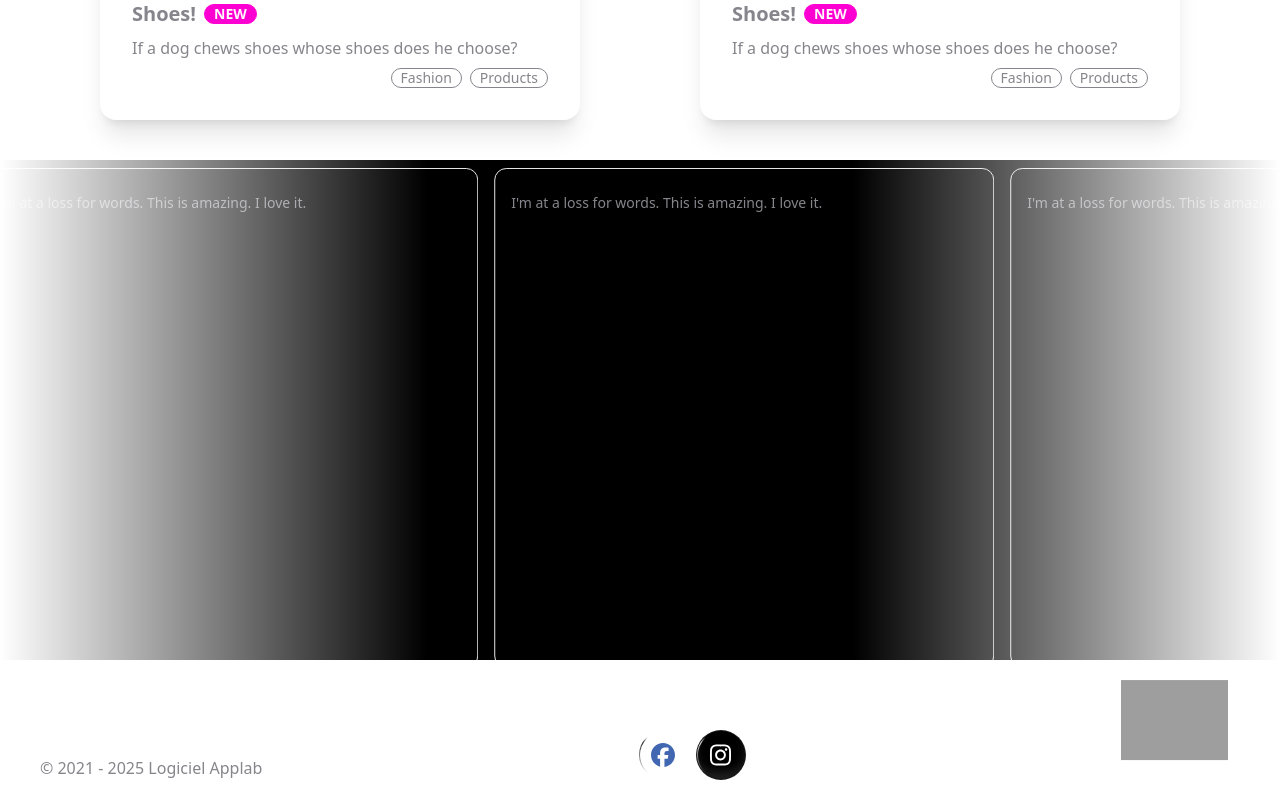
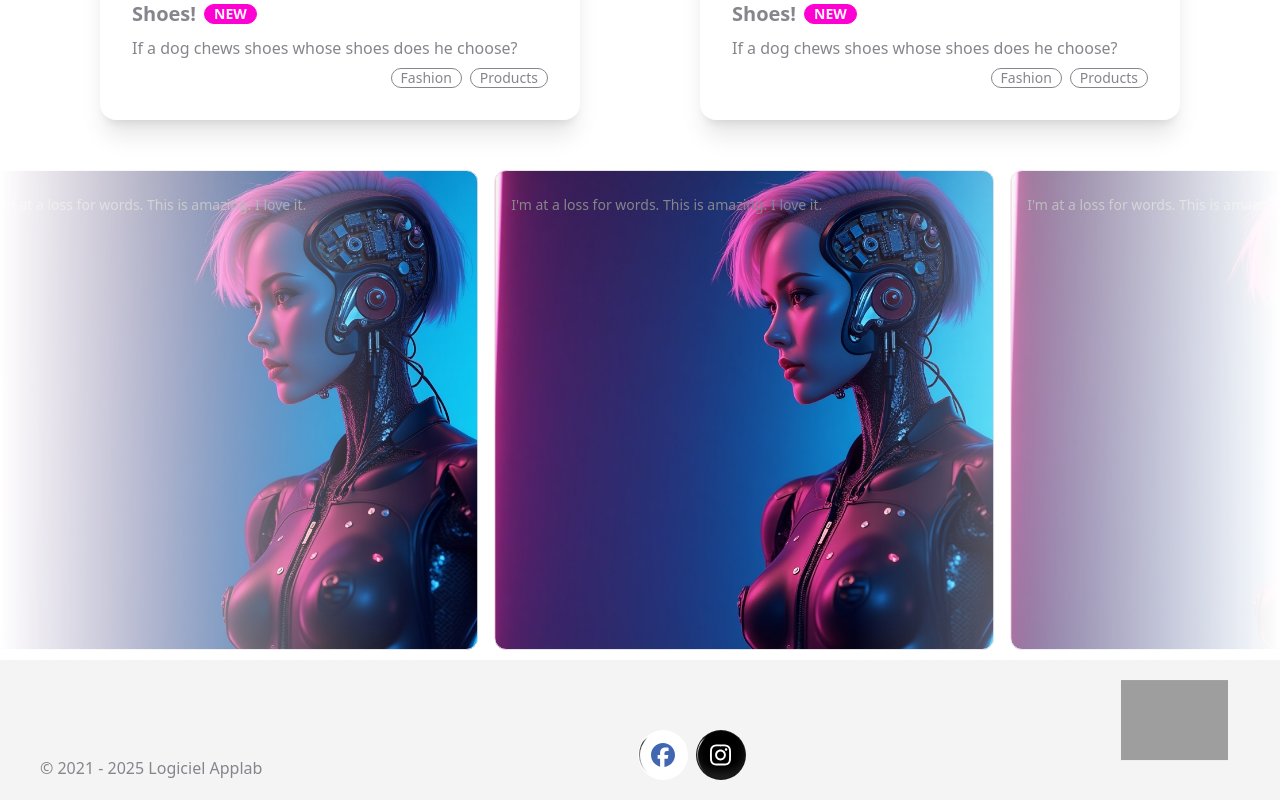
Before and after one commit to jhquihuiri7/logiciel_applab_website, a Next.js app: page / in a window 1280 px wide. Shown: the part 1972-2772 px from the top of the page. Built offline with nearby package versions, Linux system fonts and the light colour scheme; grey boxes are pictures that could not be loaded.

Commit message:
clients section added

```diff
--- a/src/components/clients.tsx
+++ b/src/components/clients.tsx
@@ -33,7 +33,7 @@ const ReviewCard = ({
   return (
     <figure
       className={cn(
-        "relative w-[500px] h-[500px] cursor-pointer overflow-hidden rounded-xl border p-4"
+        "relative w-[500px] h-[480px] cursor-pointer overflow-hidden rounded-xl border p-4 bg-[#e44194] bg-[url('/images/background.jpeg')] bg-cover bg-no-repeat bg-top"
       )}
     >
 
@@ -44,7 +44,7 @@ const ReviewCard = ({
 
 const Clients:FunctionComponent = () => {
   return (
-    <div className="relative flex h-[500px] w-full flex-col items-center justify-center overflow-hidden bg-black md:shadow-xl">
+    <div className="relative flex h-[500px] w-full flex-col items-center justify-center overflow-hidden md:shadow-xl">
       <Marquee pauseOnHover className="[--duration:20s]">
         {firstRow.map((review) => (
           <ReviewCard key={review.username} {...review} />
--- a/src/components/footer.tsx
+++ b/src/components/footer.tsx
@@ -5,7 +5,7 @@ import { faFacebook, faInstagram } from '@fortawesome/free-brands-svg-icons';
 
 const Footer:FunctionComponent = () => {
     return (
-        <div id="footer" className="relative bg-white w-full px-10 pb-5 pt-10">
+        <div id="footer" className="relative bg-[#f4f4f4] w-full px-10 pb-5 pt-10">
             <div className='w-full flex flex-col-reverse sm:flex-row justify-between items-center sm:items-end'>
                 <div>
                     <p>© 2021 - 2025 Logiciel Applab</p>
--- a/src/components/header.tsx
+++ b/src/components/header.tsx
@@ -1,5 +1,6 @@
 import React, { FunctionComponent } from 'react';
 import NavbarComponent from './navbar'
+
 
 const text = `
 Tu socio estratégico en la creación de sitios web personalizados
--- a/tailwind.config.ts
+++ b/tailwind.config.ts
@@ -60,7 +60,9 @@ export default {
   			'shimmer-slide': 'shimmer-slide var(--speed) ease-in-out infinite alternate',
   			'spin-around': 'spin-around calc(var(--speed) * 2) infinite linear',
   			marquee: 'marquee var(--duration) infinite linear',
-  			'marquee-vertical': 'marquee-vertical var(--duration) linear infinite'
+  			'marquee-vertical': 'marquee-vertical var(--duration) linear infinite',
+  			meteor: 'meteor 5s linear infinite',
+  			'background-position-spin': 'background-position-spin 3000ms infinite alternate'
   		},
   		keyframes: {
   			'shimmer-slide': {
@@ -97,6 +99,27 @@ export default {
   				to: {
   					transform: 'translateY(calc(-100% - var(--gap)))'
   				}
+  			},
+  			meteor: {
+  				'0%': {
+  					transform: 'rotate(215deg) translateX(0)',
+  					opacity: '1'
+  				},
+  				'70%': {
+  					opacity: '1'
+  				},
+  				'100%': {
+  					transform: 'rotate(215deg) translateX(-500px)',
+  					opacity: '0'
+  				}
+  			},
+  			'background-position-spin': {
+  				'0%': {
+  					backgroundPosition: 'top center'
+  				},
+  				'100%': {
+  					backgroundPosition: 'bottom center'
+  				}
   			}
   		}
   	}
```
